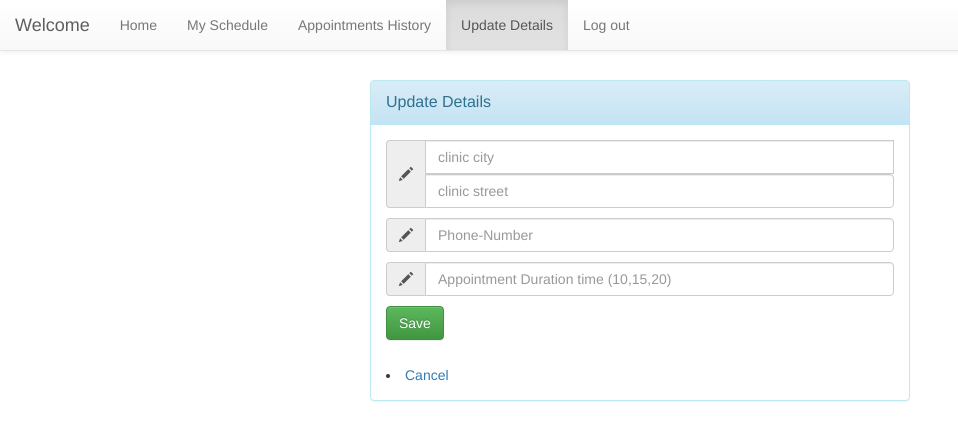
After one commit to ytmlndr/finalproject, a Node project: template views/doctoreditdetails.ejs in a window 1280 px wide. The commit adds this page. Shown: the top 440 px of the page, without its empty margins (0-958 px from the left). Run offline with Node 20 templates, Linux system fonts and the light colour scheme; the template is opened without the code that fills it, so the values that code supplies are empty; some libraries are stand-ins or nearby versions.

Commit message:
Added Doctor side Pages
doctor edit details
doctor profile
doctor Schedule
appointment model

```diff
--- a/app/models/doctor.js
+++ b/app/models/doctor.js
@@ -10,8 +10,8 @@ var doctorSchema = new GLOBAL.schema({
     },
     Languages:{type:[String]},
     MedicalField:{type:[String]},
-    WorkDay:{type:[String]}
-
+    WorkDay:{type:[String]},
+    appointmentDuration:{type:Number}
 });
 
 module.exports = mongoose.model('Doctor', doctorSchema);
--- a/app/models/user.js
+++ b/app/models/user.js
@@ -16,7 +16,7 @@ db.once('open', function callback() {
 var userSchema = new schema({
     userID: { type: Number, required: true, unique: true },
     password: { type: String, required: true},
-    isDoctor: { type: Boolean, required: false, default: false},
+    IsDoctor: { type: Boolean},
     f_name:{type:String},
     l_name:{type:String}
 });
--- /dev/null
+++ b/views/doctoreditdetails.ejs
@@ -0,0 +1,77 @@
+<!DOCTYPE html>
+<html>
+<head lang="en">
+	<meta charset="UTF-8">
+	<title>Update Details</title>
+	<link rel="stylesheet" href="https://maxcdn.bootstrapcdn.com/bootstrap/3.3.4/css/bootstrap.min.css">
+	<link rel="stylesheet" href="https://maxcdn.bootstrapcdn.com/bootstrap/3.3.4/css/bootstrap-theme.min.css">
+	<link rel="stylesheet" href="editdetails.css">
+	<meta name="viewport" content="width=device-width, initial-scale=1">
+</head>
+<body>
+<nav class="navbar navbar-default navbar-fixed-top">
+	<div class="container-fluid">
+		<div class="navbar-head">
+			<button type="button" class="navbar-toggle collapsed" data-toggle="collapse" data-target="#navbar-collapse-1">
+				<span class="sr-only">Toggle navigation</span>
+				<span class="icon-bar"></span>
+				<span class="icon-bar"></span>
+				<span class="icon-bar"></span>
+			</button>
+			<a class="navbar-brand" href="#">Welcome</a>
+		</div>
+
+		<div class="collapse navbar-collapse" id="navbar-collapse-1">
+			<ul class="nav navbar-nav">
+				<li ><a href="/doctorprofile">Home<span class="sr-only">(current)</span></a></li>
+				<li><a href="/doctorSchedule">My Schedule</a></li>
+                <li><a href="#">Appointments History</a></li>
+				<li class="active" ><a href="#">Update Details</a></li>
+				<p class="navbar-text navbar-right"><a href="/logout" class="navbar-link">Log out</a></p>
+			</ul>
+		</div>
+	</div>
+</nav>
+
+<div class="container">
+	<div id="detailsbox" class="mainbox col-md-6 col-md-offset-3 col-sm-8 col-sm-offset-2">
+		<div class="panel panel-info">
+			<div class="panel-heading">
+				<div class="panel-title">Update Details</div>
+			</div>
+			<div class="panel-body">
+				<form action="/doctoreditdetails" method="post" id="editdetailsform" class="form-horizontal" role="form">
+					<div class="input-group">
+					<span class="input-group-addon">
+						<i class="glyphicon glyphicon-pencil"></i>
+					</span>
+						<input id="city" class="form-control" name="city" placeholder="clinic city">
+						<input id="street" class="form-control" name="street" placeholder="clinic street">
+					</div>
+					<div class="input-group">
+					<span class="input-group-addon">
+						<i class="glyphicon glyphicon-pencil"></i>
+					</span>
+						<input id="phone-number" class="form-control" name="phone" placeholder="Phone-Number">
+					</div>
+					<div class="input-group">
+					<span class="input-group-addon">
+						<i class="glyphicon glyphicon-pencil"></i>
+					</span>
+						<input id="appointment-duration" class="form-control" name="duration" placeholder="Appointment Duration time (10,15,20)">
+					</div>
+					<div class="input-group">
+						<div class="form-group">
+							<div class="col-sm-12 controls">
+								<button id="btn-save" href="#" class="btn btn-success">Save</button>
+							</div>
+						</div>
+					</div>
+					<li><a href="/doctorprofile">Cancel</a></li>
+				</form> <!-- editdetailsform -->
+			</div> <!-- panel-body -->
+		</div> <!-- panel panel-info -->
+	</div> <!-- editdetailsbox -->
+</div>
+</body>
+</html>
```
Also changed, not shown: app/models/Appointment.js (added, +16 -0 lines), app/routes.js (+59 -2 lines), views/doctorSchedule.ejs (added, +66 -0 lines), views/doctorprofile.ejs (added, +37 -0 lines), views/editdetails.ejs (+25 -0 lines).
